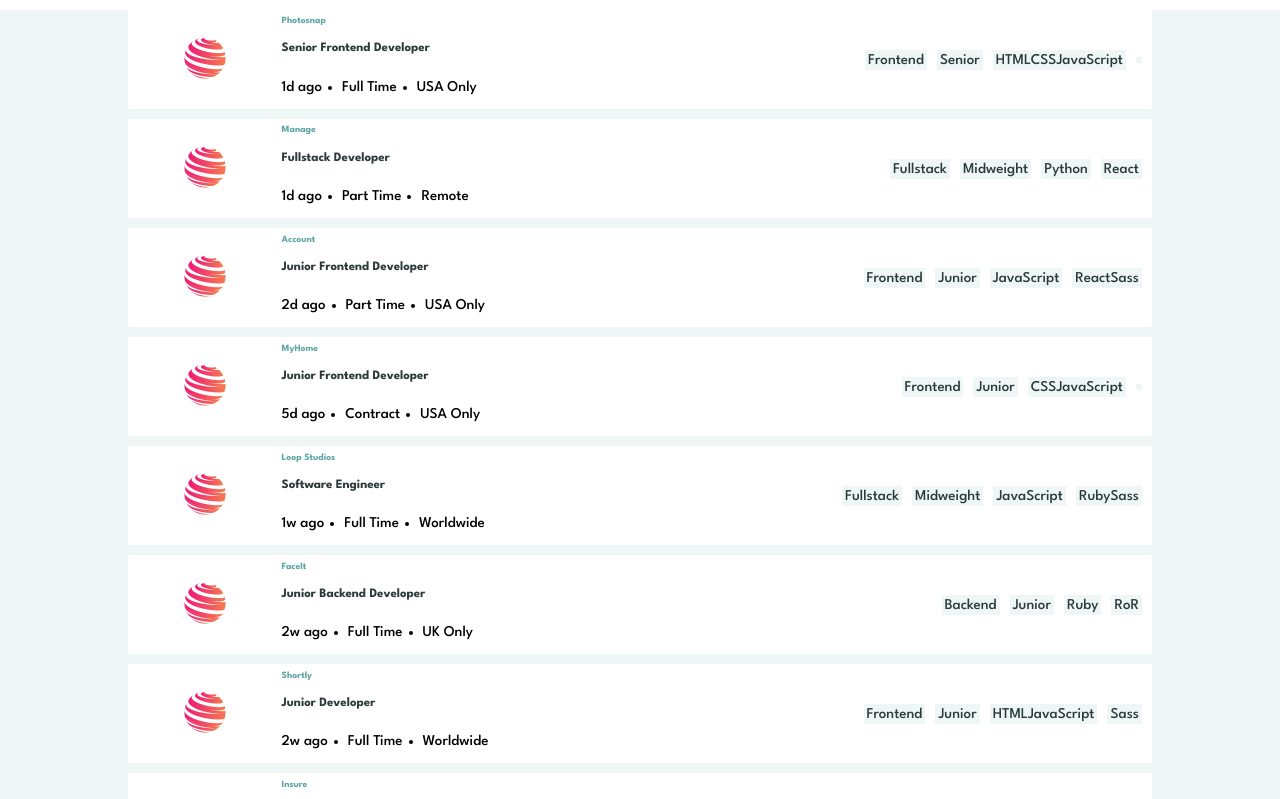
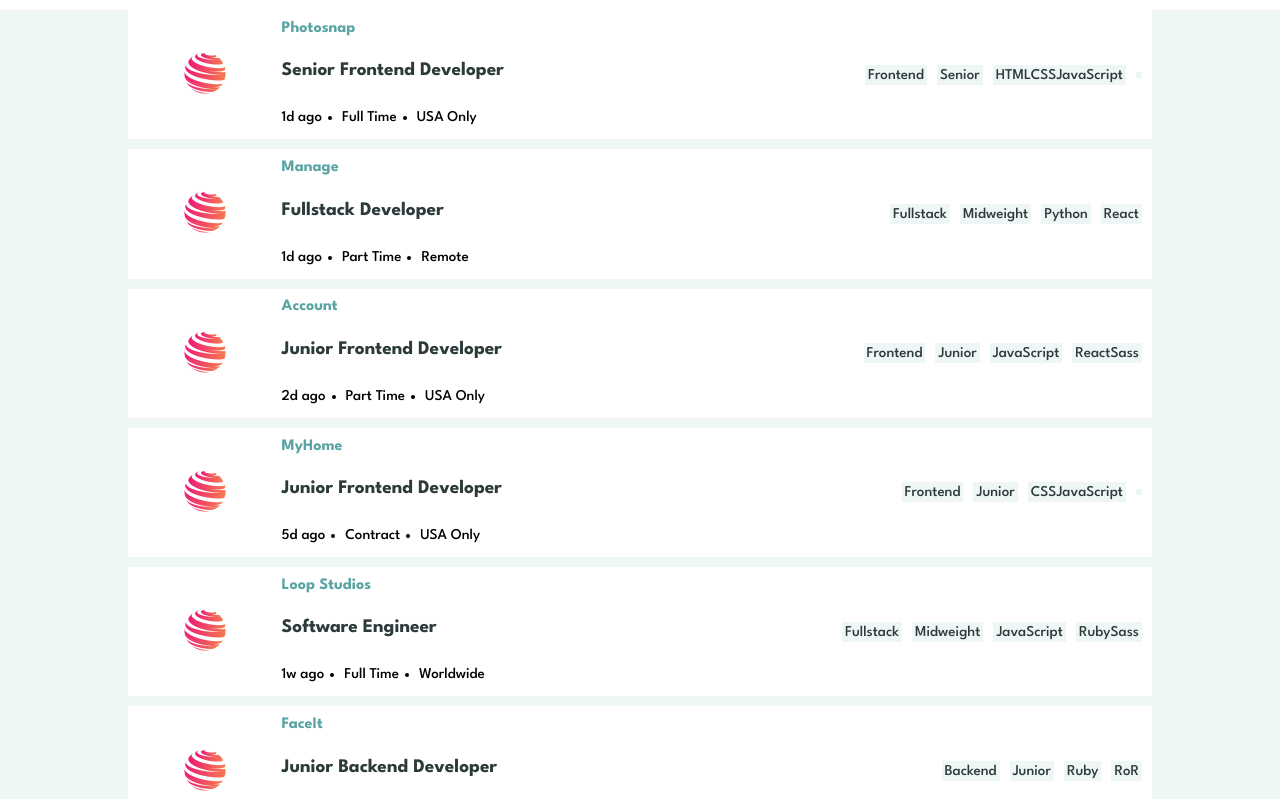
Before and after one commit to hachi-ops/cyf_react_challenges, a React (Create React App) app: page / in a window 1280 px wide. Shown: the top 799 px of the page. Built offline with nearby package versions, Linux system fonts and the light colour scheme.

Commit message:
Update App.css

```diff
--- a/src/App.css
+++ b/src/App.css
@@ -58,12 +58,12 @@
 
 h1 {
   color: var(--desaturated-dark-cyan);
-  font-size: 0.6rem;
+  font-size: 1rem;
 }
 
 h2 {
   color: var(--very-dark-grayish-cyan);
-  font-size: 0.8rem;
+  font-size: 1.2rem;
 }
 .languages-and-tools {
   display: flex;
```
